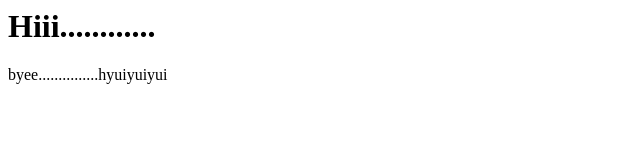
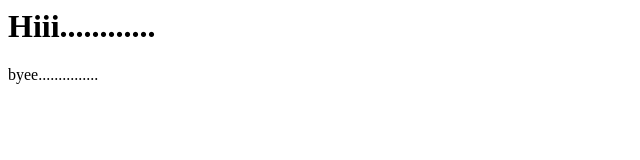
Before and after one commit to chathuriM/TestAvator, a plain HTML site: page index.html in a window 1280 px wide. Shown: the full height of the page, 0-640 px from the left. Drawn offline with Linux system fonts and the light colour scheme.

Commit message:
test avator office

```diff
--- a/index.html
+++ b/index.html
@@ -2,6 +2,6 @@
 <head></head>
 <body>
 <h1>Hiii............</h1>
-<hi>byee...............hyuiyuiyui</h1>
+<hi>byee...............</h1>
 </body>
 </html>
```
